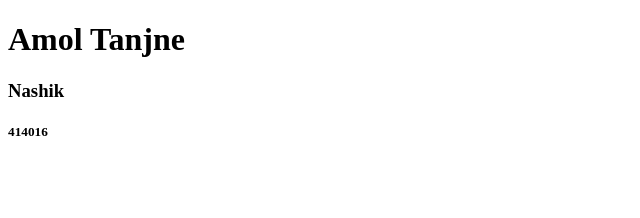
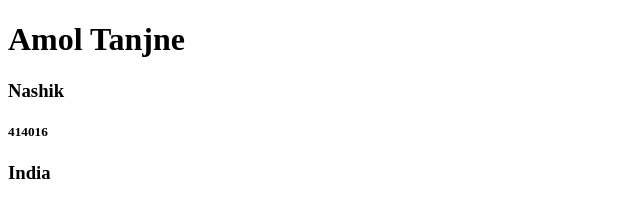
Before and after one commit to nitingandhare/for-practice, a plain HTML site: page index.html in a window 1280 px wide. Shown: the full height of the page, 0-640 px from the left. Drawn offline with Linux system fonts and the light colour scheme.

Commit message:
add country

```diff
--- a/index.html
+++ b/index.html
@@ -10,5 +10,6 @@
     </h1>
     <h3>Nashik</h3>
     <h5>414016</h5>
+    <h3>India</h3>
 </body>
 </html>
```
